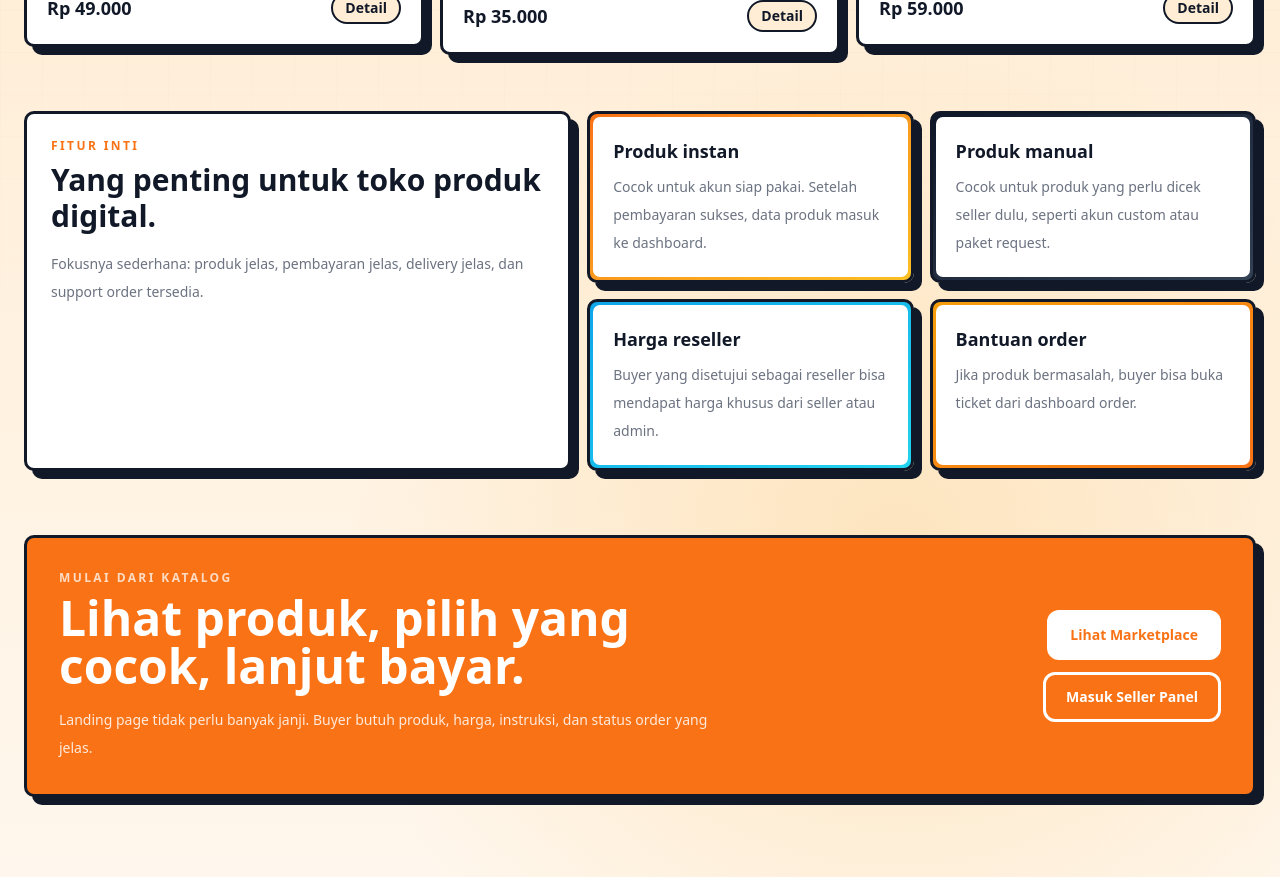
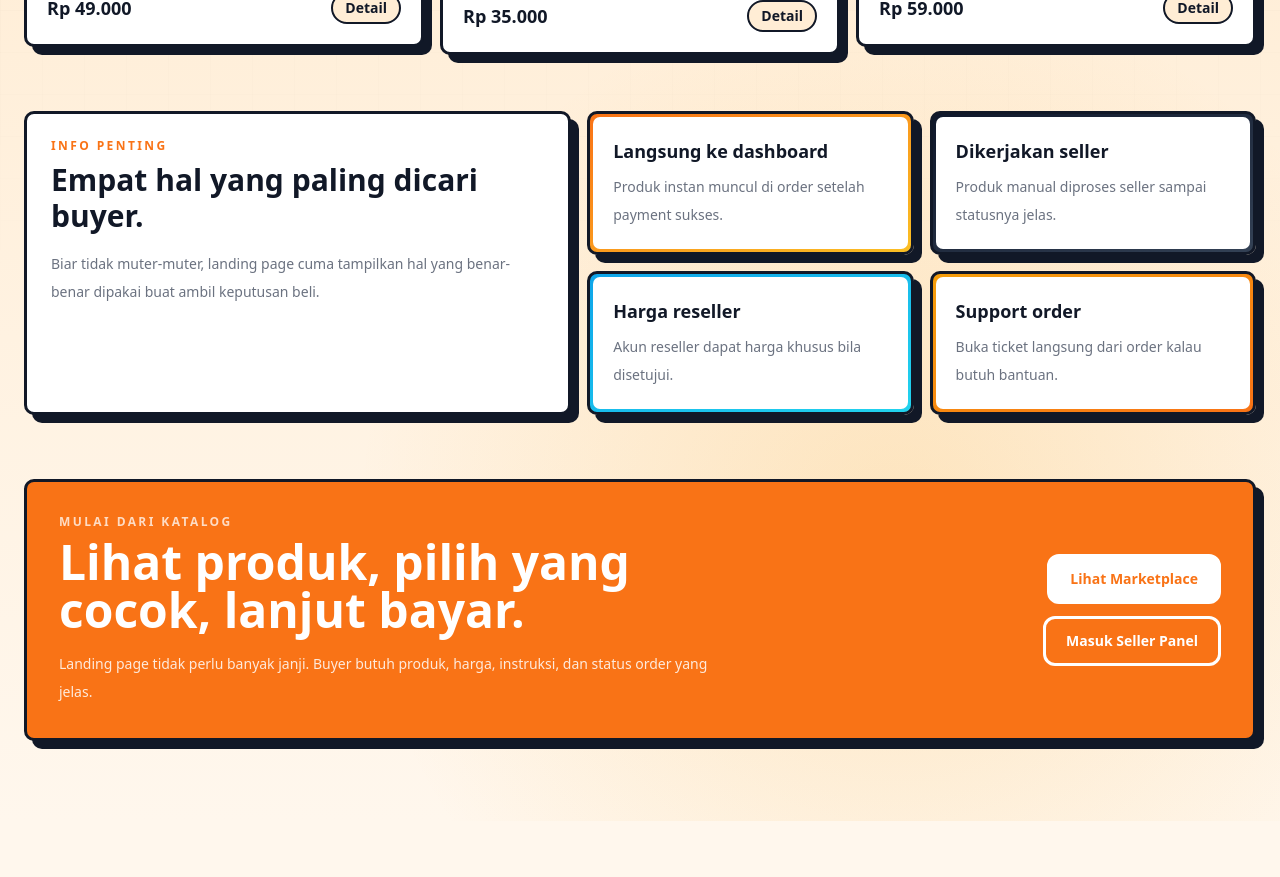
Before and after one commit to Aeternum-Webspace-Studio/aeternum-shop, a Next.js app: page / in a window 1280 px wide. Shown: the part 1040-1917 px from the top of the page. After the commit the page ends 1861 px from the top, so only its background shows below. Built offline with nearby package versions, Linux system fonts and the light colour scheme.

Commit message:
Tighten landing info cards

```diff
--- a/app/page.tsx
+++ b/app/page.tsx
@@ -22,23 +22,23 @@ const products = [
 
 const services = [
   {
-    title: "Produk instan",
-    text: "Cocok untuk akun siap pakai. Setelah pembayaran sukses, data produk masuk ke dashboard.",
+    title: "Langsung ke dashboard",
+    text: "Produk instan muncul di order setelah payment sukses.",
     accent: "from-orange-500 to-amber-400"
   },
   {
-    title: "Produk manual",
-    text: "Cocok untuk produk yang perlu dicek seller dulu, seperti akun custom atau paket request.",
+    title: "Dikerjakan seller",
+    text: "Produk manual diproses seller sampai statusnya jelas.",
     accent: "from-slate-900 to-slate-700"
   },
   {
     title: "Harga reseller",
-    text: "Buyer yang disetujui sebagai reseller bisa mendapat harga khusus dari seller atau admin.",
+    text: "Akun reseller dapat harga khusus bila disetujui.",
     accent: "from-sky-500 to-cyan-400"
   },
   {
-    title: "Bantuan order",
-    text: "Jika produk bermasalah, buyer bisa buka ticket dari dashboard order.",
+    title: "Support order",
+    text: "Buka ticket langsung dari order kalau butuh bantuan.",
     accent: "from-amber-500 to-orange-500"
   }
 ];
@@ -173,9 +173,9 @@ export default function HomePage() {
       <section className="mx-auto max-w-7xl px-6 pb-16">
         <div className="grid gap-4 md:grid-cols-[0.9fr_1.1fr]">
           <div className="rounded-xl2 border-[3px] border-border bg-white p-6 shadow-soft">
-            <p className="text-xs font-black uppercase tracking-[0.2em] text-primary">Fitur inti</p>
-            <h2 className="mt-2 text-2xl font-black md:text-3xl">Yang penting untuk toko produk digital.</h2>
-            <p className="mt-4 text-sm leading-7 text-muted">Fokusnya sederhana: produk jelas, pembayaran jelas, delivery jelas, dan support order tersedia.</p>
+            <p className="text-xs font-black uppercase tracking-[0.2em] text-primary">Info penting</p>
+            <h2 className="mt-2 text-2xl font-black md:text-3xl">Empat hal yang paling dicari buyer.</h2>
+            <p className="mt-4 text-sm leading-7 text-muted">Biar tidak muter-muter, landing page cuma tampilkan hal yang benar-benar dipakai buat ambil keputusan beli.</p>
           </div>
           <div className="grid gap-4 md:grid-cols-2">
             {services.map((service) => (
```
